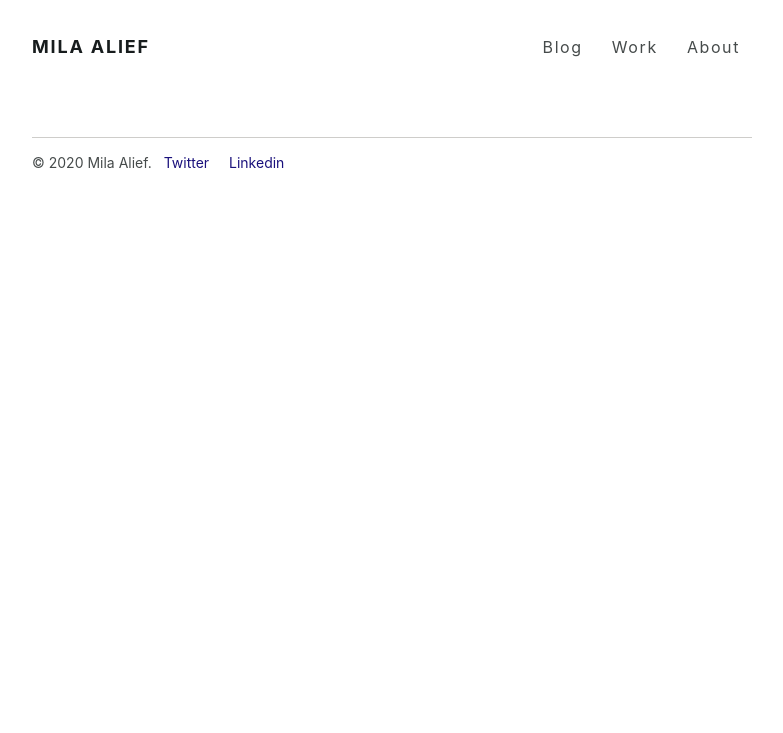
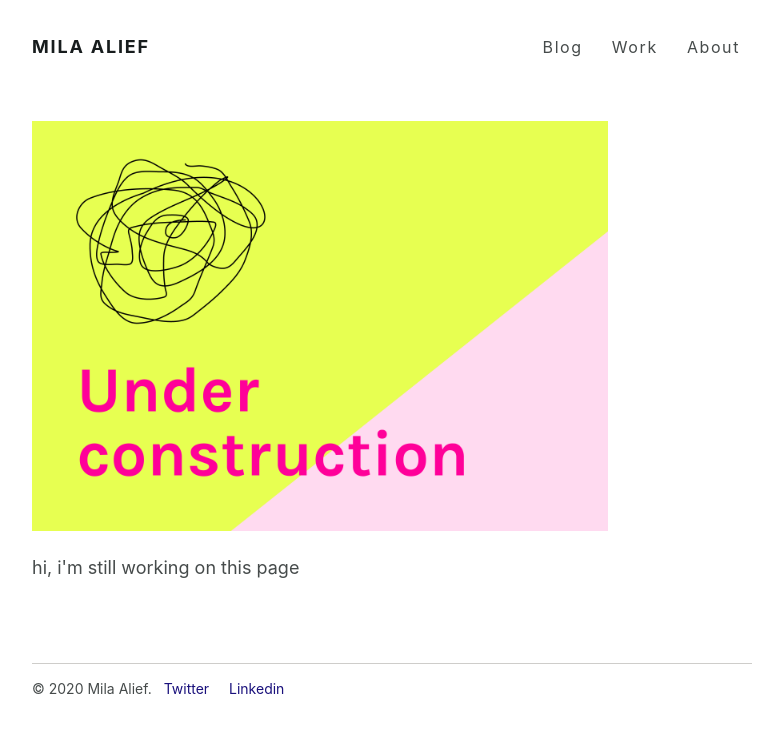
Before and after one commit to milaaalya9/milaaalya9.github.io, a Jekyll site: the page built from gallery.html, in a window 1280 px wide. Shown: the top 733 px of the page, without its empty margins (248-1031 px from the left). Built offline with Jekyll 4.4.1, drawn with Linux system fonts in a browser that asks for light colours.

Commit message:
add under construction page

```diff
--- a/_includes/underconstruction.html
+++ b/_includes/underconstruction.html
@@ -1,3 +1,4 @@
 <div>
-	<h1> Under Construction </h1>
+	<img src="assets/image/underconstruction.png" style="width: 80%">
+	<p> hi, i'm still working on this page</p>
 </div>
--- a/_sass/_base.scss
+++ b/_sass/_base.scss
@@ -23,7 +23,6 @@ html {
 body {
   -webkit-text-size-adjust: 100%;
   @media (max-width: 800px) {
-    font-size: $body-smaller;
     width: 90%;
     margin: auto;
   }
--- a/_sass/_post.scss
+++ b/_sass/_post.scss
@@ -17,7 +17,7 @@
 	}
 
 	ol, li {
-	line-height: 1.4em;
+	line-height: 1.7;
 	padding: 0px 0 8px 0;
 	margin: 0;
 	}
--- a/gallery.html
+++ b/gallery.html
@@ -2,3 +2,7 @@
 layout: default
 title: Gallery
 ---
+
+<body>
+	{% include underconstruction.html %}
+</body>
```
Also changed, not shown: assets/image/about-photo-2.jpg (deleted), assets/image/underconstruction.png (added), 12 other files.
